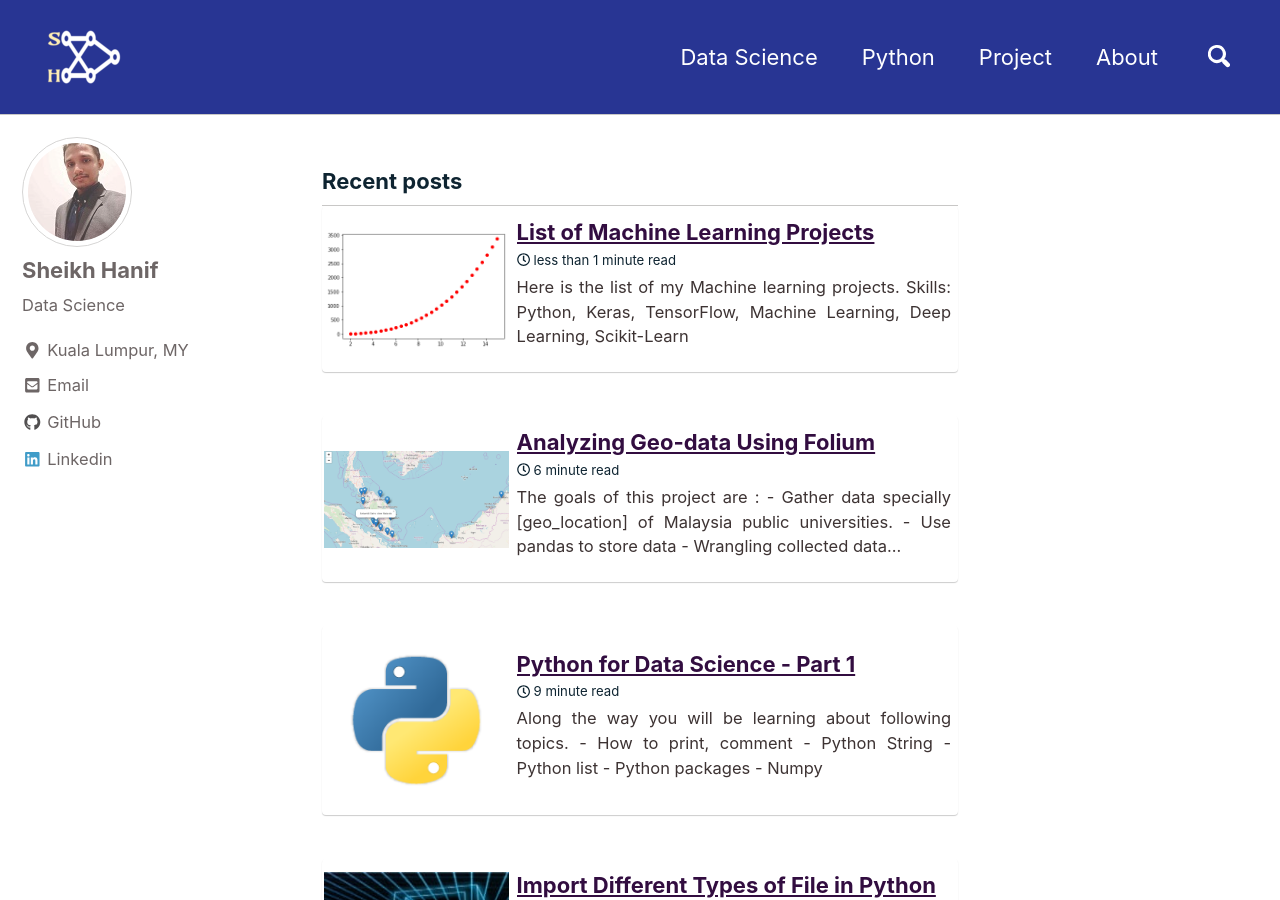
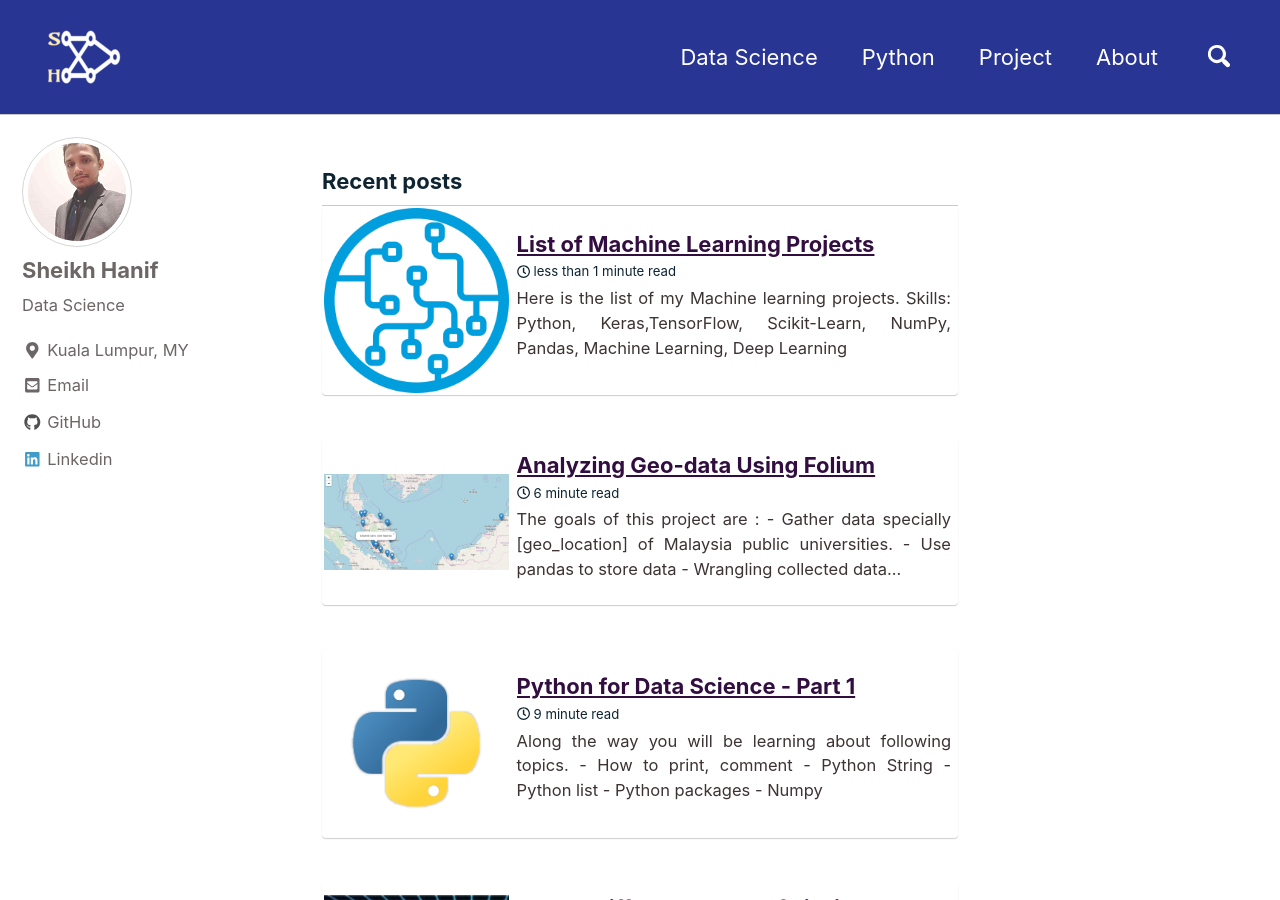
Before and after one commit to sheikhhanif/sheikhhanif.github.io, a Jekyll site: the page built from index.html, in a window 1280 px wide and 900 px high. Built offline with Jekyll 4.4.1, drawn with Linux system fonts in a browser that asks for light colours; cached includes are drawn as plain includes; nearby versions of some CDN libraries; the list of posts is cut into pages by our own code; comment, search, counter and statistics services are not loaded.

Commit message:
'logo updated'

```diff
--- a/_posts/2019-04-30-Machine Learning Project.md
+++ b/_posts/2019-04-30-Machine Learning Project.md
@@ -2,9 +2,9 @@
 title: "List of Machine Learning Projects"
 date: 2019-04-20
 header:
-  teaser: /assets/images/pyplot/output_14_0.png
+  teaser: /assets/images/ml_logo.png
 tags: [project, mlproject]
-excerpt: "Here is the list of my Machine learning projects. Skills: Python, Keras, TensorFlow, Machine Learning, Deep Learning, Scikit-Learn"
+excerpt: "Here is the list of my Machine learning projects. Skills: Python, Keras,TensorFlow, Scikit-Learn, NumPy, Pandas, Machine Learning, Deep Learning"
 ---
 ### App Recommendation System
 A recommendation system based on customer reviews on Amazon App Store.
```
Also changed, not shown: assets/images/ml_Logo.png (added).
